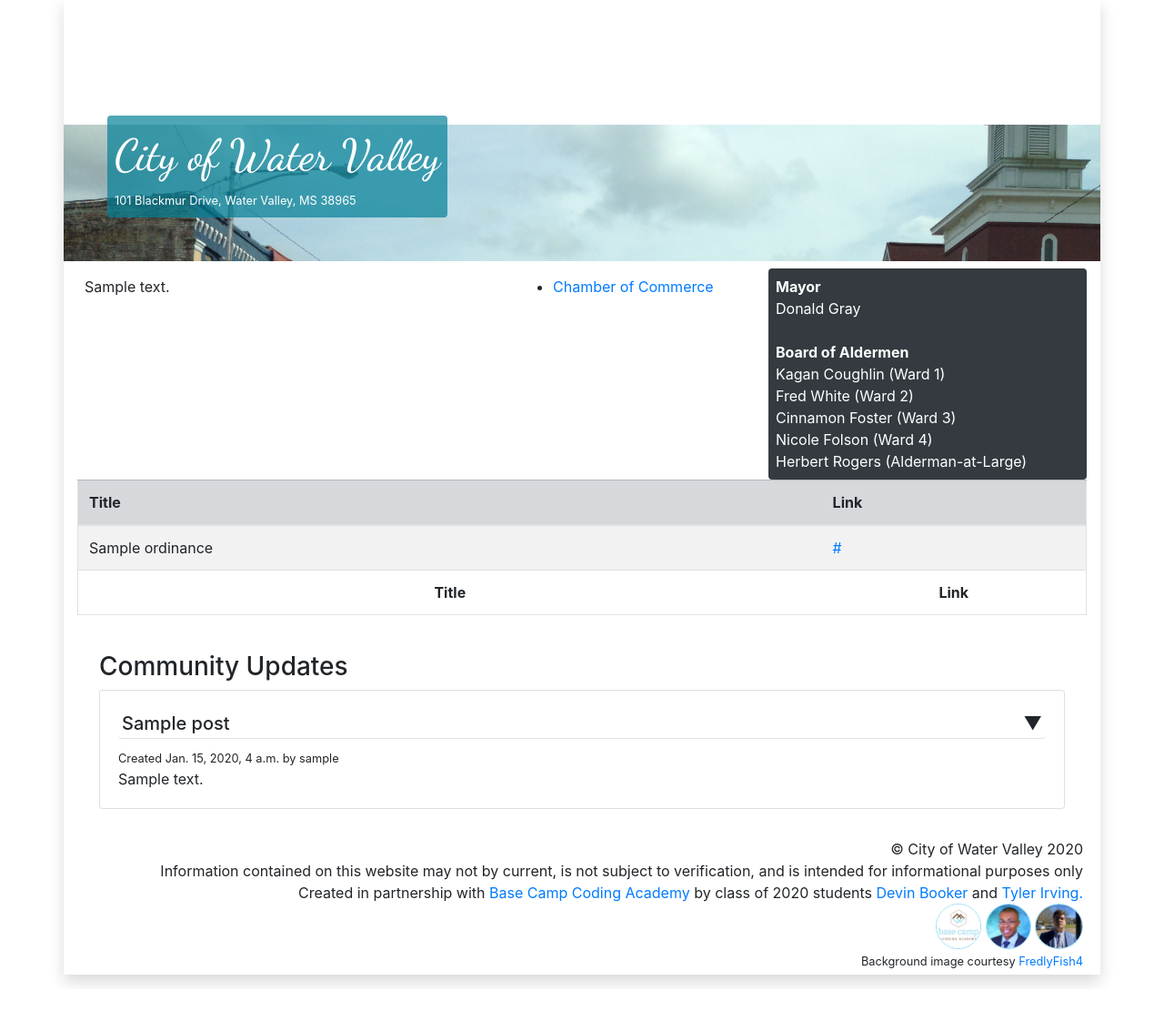
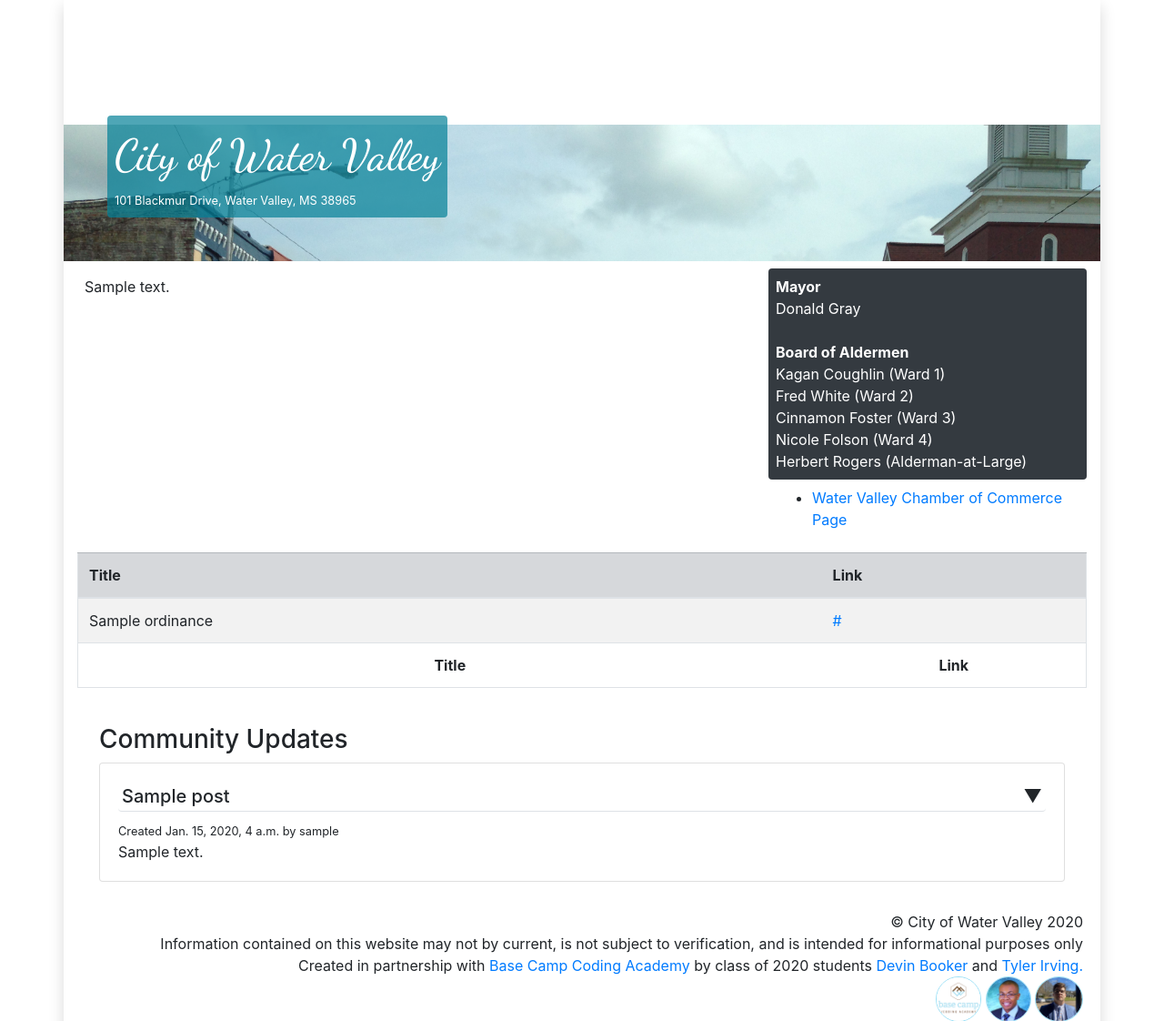
Before and after one commit to devinbooker616/WVWebsite, a Django app: page / in a window 1280 px wide. Shown: the part 61-1183 px from the top of the page at 91% size. Before the commit the page ends 1144 px from the top, so only its background shows below. Run offline with Django 3.2, Linux system fonts and the light colour scheme; tables that the repository leaves empty hold one stand-in row (values such as "Sample post"); some libraries are stand-ins or nearby versions.

Commit message:
Cleaned up the links section...
and moved the unordered list to nest under the names of the elected officials. Only done for aesthetic reasons. If more links are added, it could make sense to do a link column again.

```diff
--- a/WVWebsite/app/templates/home.html
+++ b/WVWebsite/app/templates/home.html
@@ -4,7 +4,7 @@
 
 <div id="about">
     <div class="row mt-2">
-        <div class="col-md-5">
+        <div class="col-md-8">
             <div class="p-2">
                 {% for about in abouts  %}
                 {{about.content|safe}}
@@ -16,15 +16,6 @@
 
                 {% endfor %}
 
-            </div>
-        </div>
-
-
-        <div class="col-md-3">
-            <div class="p-2">
-                <ul>
-                    <li><a href="https://www.watervalleychamber.com/" target="_blank">Chamber of Commerce</a></li>
-                </ul>
             </div>
         </div>
         <div class="col-md-4">
@@ -39,6 +30,11 @@
                     Nicole Folson (Ward 4)<br>
                     Herbert Rogers (Alderman-at-Large)
                 </p>
+            </div>
+            <div class="p-2">
+                <ul>
+                    <li><a href="https://www.watervalleychamber.com/" target="_blank">Water Valley Chamber of Commerce Page</a></li>
+                </ul>
             </div>
         </div>
     </div>
```
